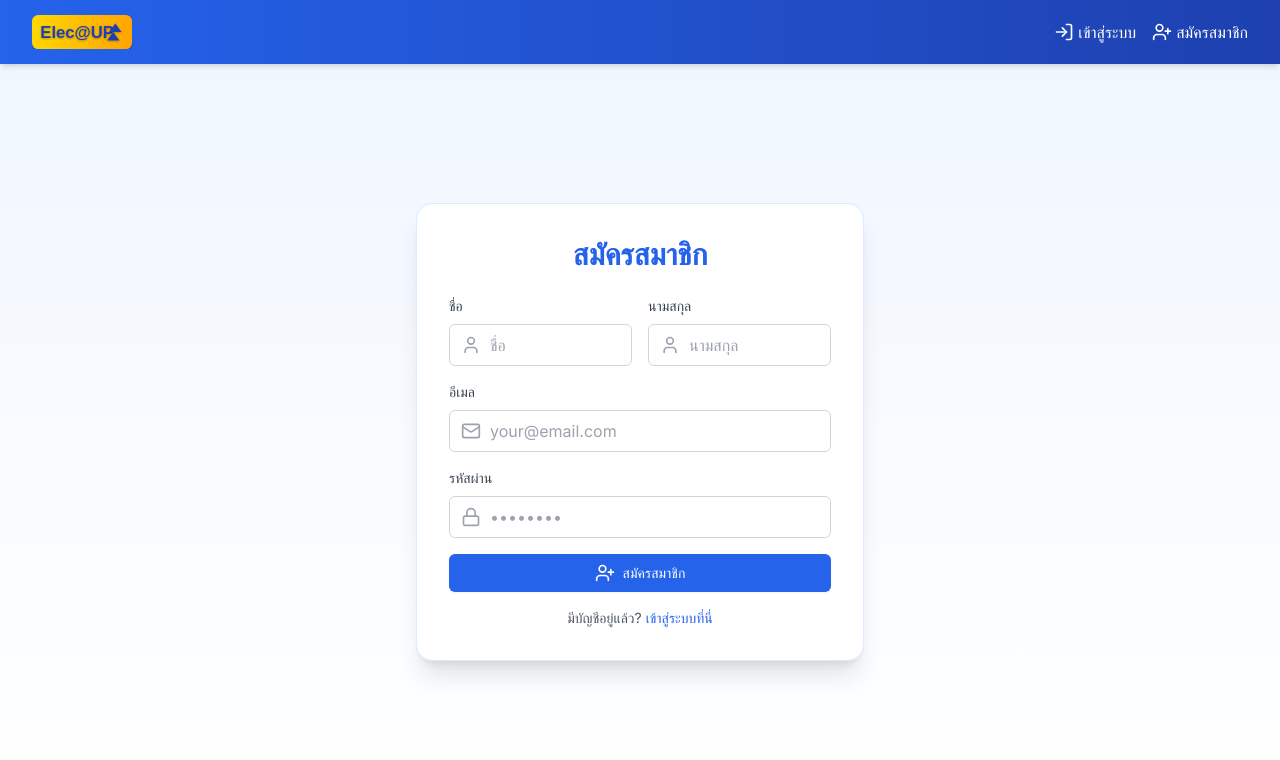
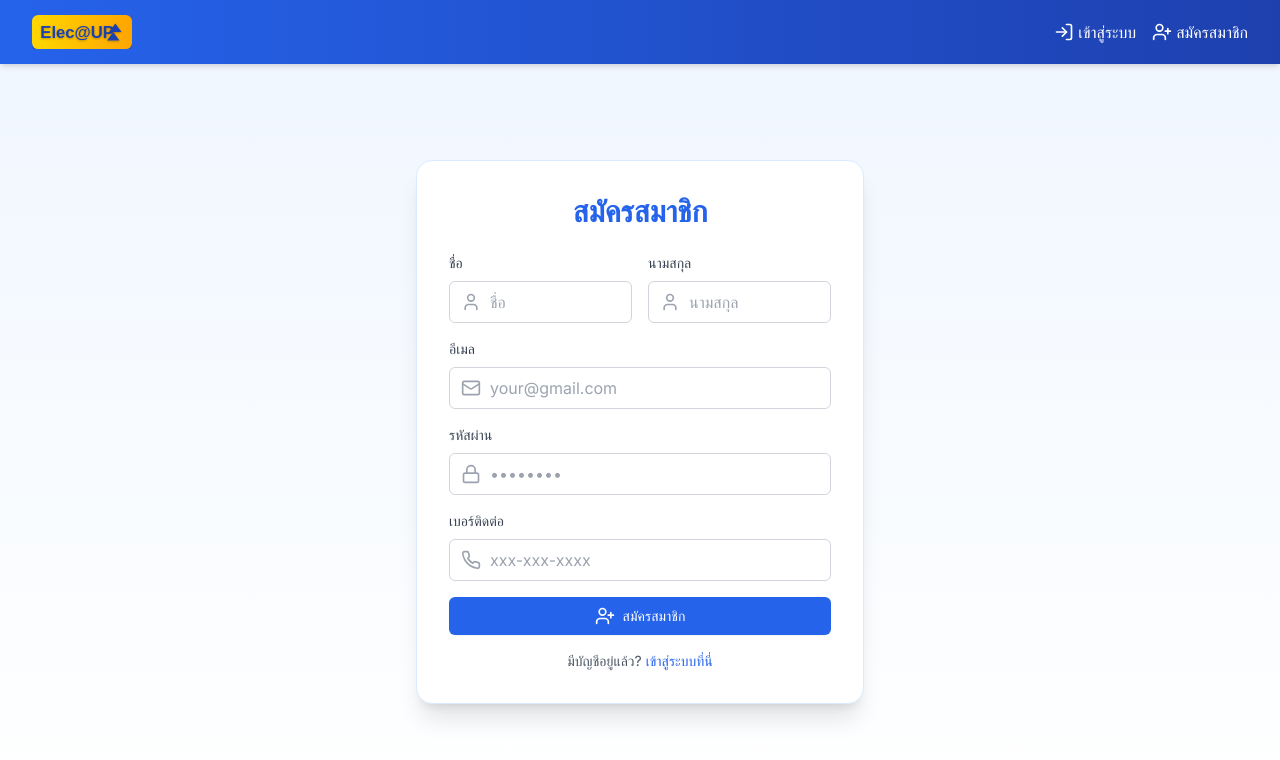
Before and after one commit to NCS09/Front-End, a Next.js app: page /Register in a window 1280 px wide. Shown: the top 760 px of the page. Built offline with nearby package versions, Linux system fonts and the light colour scheme.

Commit message:
Ui and system

```diff
--- a/app/components/auth/Navbar.tsx
+++ b/app/components/auth/Navbar.tsx
@@ -3,15 +3,17 @@
 import { useRouter } from 'next/navigation';
 import Link from 'next/link';
 import { useState, useEffect } from 'react';
+import { motion } from 'framer-motion';
+import { LogIn, UserPlus } from 'lucide-react';
+import Image from 'next/image';
 
 export default function Navbar() {
     const [isLoggedIn, setIsLoggedIn] = useState<boolean>(false);
     const router = useRouter();
 
     useEffect(() => {
-        // ตรวจสอบสถานะการล็อกอินจาก localStorage
         const token = localStorage.getItem('authToken');
-        setIsLoggedIn(!!token); // ถ้ามี token จะเป็น true
+        setIsLoggedIn(!!token);
     }, []);
 
     const handleLogout = async () => {
@@ -36,22 +38,41 @@ export default function Navbar() {
     };
 
     return (
-        <nav className="bg-blue-950 p-3">
-            <div className="flex mx-3 justify-between text-white text-md font-bold">
-                <Link href="/">โลโก้</Link>
-                <div>
+        <nav className="bg-gradient-to-r from-blue-600 to-blue-800 shadow-md">
+            <div className="max-w-7xl mx-auto px-4 sm:px-6 lg:px-8">
+                <div className="flex items-center justify-between h-16">
+                    <div className="flex-shrink-0">
+                        <Link href="/" className="text-white text-xl font-bold">
+                            <Image src="/logo.svg" alt="Elec@UP Logo" width={100} height={30} />
+                        </Link>
+                    </div>
+                    <div className="flex items-center space-x-4">
                         {!isLoggedIn ? (
                             <>
-                            <Link href="/Login" className="pr-4 hover:text-blue-500">เข้าสู่ระบบ</Link>
-                            <Link href="/Register" className="hover:text-blue-500">สมัครสมาชิก</Link>
+                                <motion.div whileHover={{ scale: 1.05 }} whileTap={{ scale: 0.95 }}>
+                                    <Link href="/Login" className="flex items-center text-white hover:text-blue-200 transition-colors duration-200">
+                                        <LogIn className="w-5 h-5 mr-1" />
+                                        <span>เข้าสู่ระบบ</span>
+                                    </Link>
+                                </motion.div>
+                                <motion.div whileHover={{ scale: 1.05 }} whileTap={{ scale: 0.95 }}>
+                                    <Link href="/Register" className="flex items-center text-white hover:text-blue-200 transition-colors duration-200">
+                                        <UserPlus className="w-5 h-5 mr-1" />
+                                        <span>สมัครสมาชิก</span>
+                                    </Link>
+                                </motion.div>
                             </>
                         ) : (
-                        <button
+                            <motion.button
                                 onClick={handleLogout}
-                            className="ml-4 bg-red-600 text-white px-4 py-2 rounded hover:bg-red-700">
+                                className="ml-4 bg-red-600 text-white px-4 py-2 rounded hover:bg-red-700 transition-colors duration-200"
+                                whileHover={{ scale: 1.05 }}
+                                whileTap={{ scale: 0.95 }}
+                            >
                                 ออกจากระบบ
-                        </button>
+                            </motion.button>
                         )}
+                    </div>
                 </div>
             </div>
         </nav>
--- a/app/components/auth/Success.tsx
+++ b/app/components/auth/Success.tsx
@@ -13,8 +13,8 @@ const SuccessModal: React.FC<SuccessModalProps> = ({ isOpen, onClose }) => {
 
     return (
         <div className="fixed inset-0 bg-gray-600 bg-opacity-50 flex justify-center items-center">
-            <div className="bg-white w-80 p-6 rounded-lg shadow-lg text-center">
-                <h1 className="font-bold text-lg mb-4">ลงทะเบียนสำเร็จ</h1>
+            <div className="bg-gradient-to-r from-blue-600 to-blue-800 w-80 p-6 rounded-lg shadow-lg text-center">
+                <h1 className="font-bold text-lg mb-4 text-white">ลงทะเบียนสำเร็จ</h1>
                 <div className="flex justify-center mb-4">
                     <div className="w-16 h-16 flex justify-center items-center bg-green-100 rounded-full border-2 border-green-600">
                         <FaCheck className="text-5xl text-green-600" />
@@ -25,7 +25,7 @@ const SuccessModal: React.FC<SuccessModalProps> = ({ isOpen, onClose }) => {
                     className="bg-blue-950 text-white px-4 py-2 rounded hover:bg-blue-500 transition-colors"
                     onClick={onClose}
                 >
-                    กลับสู่หน้าหลัก
+                    กลับสู่หน้าล๊อคอิน
                 </Link>
             </div>
         </div>
--- a/app/components/auth/login.tsx
+++ b/app/components/auth/login.tsx
@@ -85,7 +85,7 @@ export default function Login() {
                                     id="email"
                                     name="email"
                                     className="w-full pl-10 pr-3 py-2 border border-gray-300 rounded-md focus:outline-none focus:ring-2 focus:ring-blue-500 focus:border-transparent"
-                                    placeholder="your@email.com"
+                                    placeholder="your@gmail.com"
                                     onChange={(e) => setEmail(e.target.value)}
                                 />
                             </div>
@@ -127,7 +127,7 @@ export default function Login() {
                     )}
                     <p className="mt-4 text-center text-sm text-gray-600">
                         ยังไม่มีบัญชี? {' '}
-                        <a href="/register" className="font-medium text-blue-600 hover:text-blue-500">
+                        <a href="/Register" className="font-medium text-blue-600 hover:text-blue-500">
                             ลงทะเบียนที่นี่
                         </a>
                     </p>
--- a/app/components/auth/register.tsx
+++ b/app/components/auth/register.tsx
@@ -5,7 +5,7 @@ import { useRouter } from 'next/navigation';
 import SuccessModal from './Success';
 import Navbar from './navbars';
 import { motion } from 'framer-motion';
-import { User, Mail, Lock, UserPlus } from 'lucide-react';
+import { User, Mail, Lock, UserPlus, Phone } from 'lucide-react';
 
 export default function Register() {
     const apiUrl = process.env.NEXT_PUBLIC_API_URL;
@@ -13,6 +13,7 @@ export default function Register() {
     const [lastname, setLastname] = useState<string>('');
     const [email, setEmail] = useState<string>('');
     const [password, setPassword] = useState<string>('');
+    const [phone, setPhone] = useState<string>('');
     const [message, setMessage] = useState<string>('');
     const [error, setError] = useState<string>('');
     const [isSuccessModalOpen, setSuccessModalOpen] = useState<boolean>(false);
@@ -21,7 +22,7 @@ export default function Register() {
 
     const handleSubmit = async (e: FormEvent) => {
         e.preventDefault();
-        const formData = { email, password, firstname, lastname };
+        const formData = { email, password, firstname, lastname, phone };
 
         try {
             const response = await fetch(`${apiUrl}/register`, {
@@ -102,7 +103,7 @@ export default function Register() {
                                     id="email"
                                     name="email"
                                     className="w-full pl-10 pr-3 py-2 border border-gray-300 rounded-md focus:outline-none focus:ring-2 focus:ring-blue-500 focus:border-transparent"
-                                    placeholder="your@email.com"
+                                    placeholder="your@gmail.com"
                                     onChange={(e) => setEmail(e.target.value)}
                                 />
                             </div>
@@ -120,6 +121,22 @@ export default function Register() {
                                     className="w-full pl-10 pr-3 py-2 border border-gray-300 rounded-md focus:outline-none focus:ring-2 focus:ring-blue-500 focus:border-transparent"
                                     placeholder="••••••••"
                                     onChange={(e) => setPassword(e.target.value)}
+                                />
+                            </div>
+                        </div>
+                        <div>
+                            <label className="block text-sm font-medium text-gray-700 mb-2" htmlFor="Phone">
+                                เบอร์ติดต่อ
+                            </label>
+                            <div className="relative">
+                                <Phone className="absolute left-3 top-1/2 transform -translate-y-1/2 text-gray-400" size={20} />
+                                <input
+                                    type="phone"
+                                    id="phone"
+                                    name="phone"
+                                    className="w-full pl-10 pr-3 py-2 border border-gray-300 rounded-md focus:outline-none focus:ring-2 focus:ring-blue-500 focus:border-transparent"
+                                    placeholder="xxx-xxx-xxxx"
+                                    onChange={(e) => setPhone(e.target.value)}
                                 />
                             </div>
                         </div>
@@ -144,7 +161,7 @@ export default function Register() {
                     )}
                     <p className="mt-4 text-center text-sm text-gray-600">
                         มีบัญชีอยู่แล้ว? {' '}
-                        <a href="/login" className="font-medium text-blue-600 hover:text-blue-500">
+                        <a href="/Login" className="font-medium text-blue-600 hover:text-blue-500">
                             เข้าสู่ระบบที่นี่
                         </a>
                     </p>
```
Lines whose indentation alone changed are shown as unchanged.
